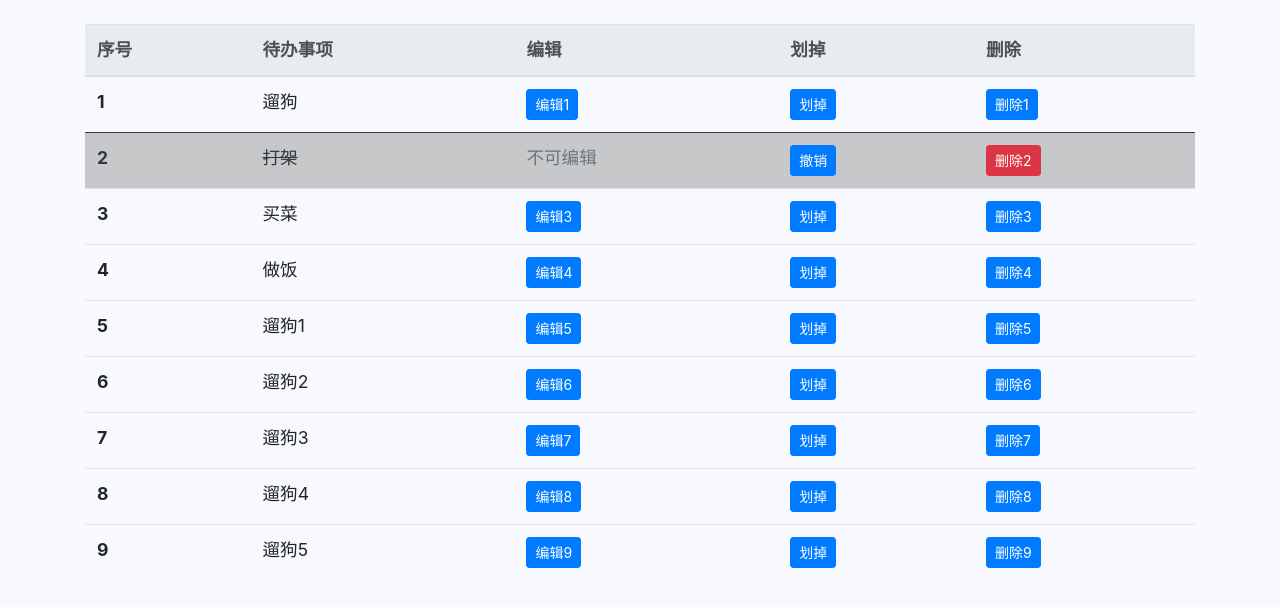
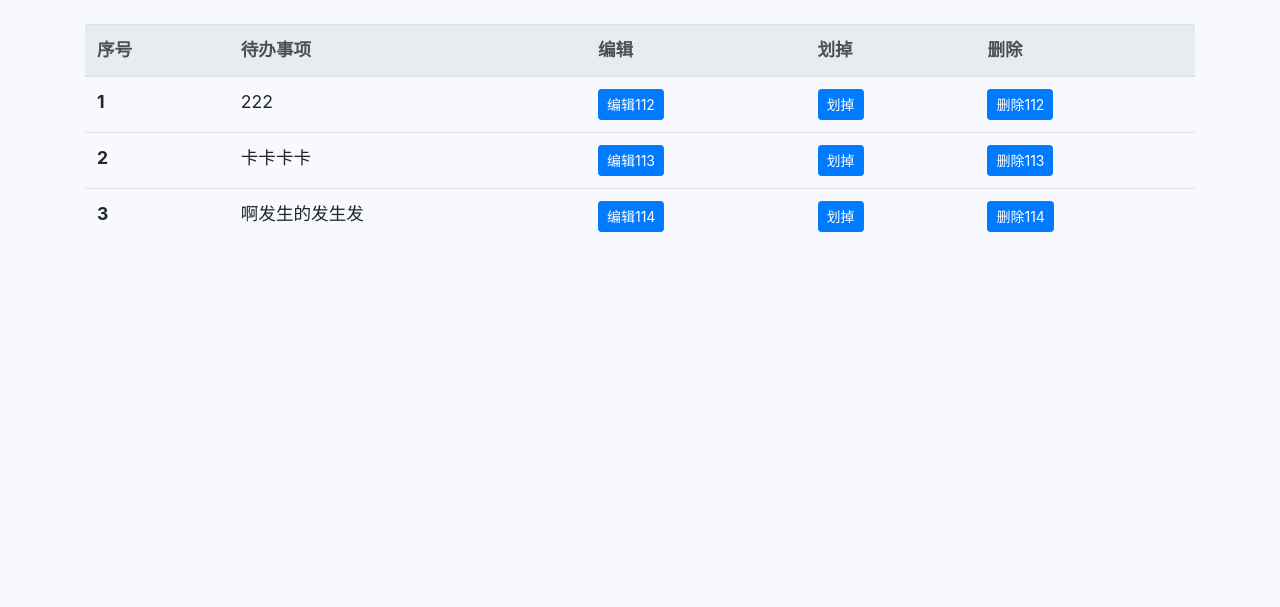
Before and after one commit to jimleelcc/to_do_list, a Django app: page /todo/home/ in a window 1280 px wide. Shown: the part 54-661 px from the top of the page. Run offline with Django 3.2, Linux system fonts and the light colour scheme; data comes from the database, SQL or seed files in the repository; both versions use the stored data as it was after the commit; some libraries are stand-ins or nearby versions.

Commit message:
完成
完成

```diff
--- a/todolist/models.py
+++ b/todolist/models.py
@@ -7,4 +7,4 @@ class Todo(models.Model):
     done = models.BooleanField(default=False)
 
     def __str__(self):
-        pass
+        return self.thing
--- a/todolist/templates/todolist/home.html
+++ b/todolist/templates/todolist/home.html
@@ -39,36 +39,36 @@
         </thead>
         <tbody class="no-underline">
           {% for 每一件事 in 清单 %}
-            {% if 每一件事.已完成 == True %}
+            {% if 每一件事.done == True %}
               <tr class="table-dark">
-                <th class="text-dark" scope="row">{{ forloop.counter }}</th>
-                <td class="text-dark" id="line-through">{{ 每一件事.待办事项 }}</td>
+                <th class="text-dark" scope="row">{{ forloop.counter}}</th>
+                <td class="text-dark" id="line-through">{{ 每一件事.thing }}</td>
                 <td class="text-secondary">不可编辑</td>
                 <td>
-                    <form method="POST" action="{% url 'todolist:划掉' forloop.counter %}">
+                    <form method="POST" action="{% url 'todolist:划掉' 每一件事.id %}">
                       {% csrf_token %}
                       <input name="完成状态" type="hidden" value="未完成">
                       <button type="submit" class="btn btn-primary btn-sm ">撤销</button>
                     </form>
                 </td>
                 <td>
-                    <form method="POST" action="{% url 'todolist:删除' forloop.counter %}">
+                    <form method="POST" action="{% url 'todolist:删除' 每一件事.id %}">
                       {% csrf_token %}
-                      <button type="submit" class="btn btn-danger btn-sm ">删除{{ forloop.counter}}</button>
+                      <button type="submit" class="btn btn-danger btn-sm ">删除{{ 每一件事.id }}</button>
                     </form>
                 </td>
               </tr>
             {% else %}
               <tr>
                 <th scope="row">{{ forloop.counter }}</th>
-                <td>{{ 每一件事.待办事项 }}</td>
+                <td>{{ 每一件事.thing }}</td>
                 <td>
-                  <a href="{% url 'todolist:编辑' forloop.counter %}">
-                    <button type="submit" class="btn btn-primary btn-sm ">编辑{{ forloop.counter}}</button>
+                  <a href="{% url 'todolist:编辑' 每一件事.id %}">
+                    <button type="submit" class="btn btn-primary btn-sm ">编辑{{ 每一件事.id }}</button>
                   </a>
                 </td>
                 <td>
-                    <form method="POST" action="{% url 'todolist:划掉' forloop.counter %}">
+                    <form method="POST" action="{% url 'todolist:划掉' 每一件事.id %}">
                       {% csrf_token %}
                       <input name="完成状态" type="hidden" value="已完成">
                       <button type="submit" class="btn btn-primary btn-sm ">划掉</button>
@@ -77,12 +77,12 @@
                 <td>
 
                     <!-- Button trigger modal -->
-                    <button type="button" class="btn btn-primary btn-sm" data-toggle="modal" data-target="#exampleModal{{ forloop.counter}}">
-                      删除{{ forloop.counter}}
+                    <button type="button" class="btn btn-primary btn-sm" data-toggle="modal" data-target="#exampleModal{{ 每一件事.id }}">
+                      删除{{ 每一件事.id }}
                     </button>
 
                     <!-- Modal -->
-                    <div class="modal fade" id="exampleModal{{ forloop.counter}}" tabindex="-1" role="dialog" aria-labelledby="exampleModalLabel" aria-hidden="true">
+                    <div class="modal fade" id="exampleModal{{ 每一件事.id}}" tabindex="-1" role="dialog" aria-labelledby="exampleModalLabel" aria-hidden="true">
                       <div class="modal-dialog" role="document">
                         <div class="modal-content">
                           <div class="modal-header">
@@ -92,14 +92,14 @@
                             </button>
                           </div>
                           <div class="modal-body">
-                            确定要删除<strong>未办事项：{{ 每一件事.待办事项 }}</strong>吗？
+                            确定要删除<strong>未办事项：{{ 每一件事.thing }}</strong>吗？
                           </div>
                           <div class="modal-footer">
                             <button type="button" class="btn btn-secondary" data-dismiss="modal">取消</button>
-                            <form method="POST" action="{% url 'todolist:删除' forloop.counter %}">
+                            <form method="POST" action="{% url 'todolist:删除' 每一件事.id %}">
                               {% csrf_token %}
                               <!-- <button type="submit" class="btn btn-primary btn-sm ">删除</button> -->
-                              <button type="submit" class="btn btn-primary">确认{{ forloop.counter}}</button>
+                              <button type="submit" class="btn btn-primary">确认{{ 每一件事.id }}</button>
                             </form>
 
                           </div>
--- a/todolist/urls.py
+++ b/todolist/urls.py
@@ -20,7 +20,7 @@ app_name = 'todolist'
 urlpatterns = [
     path('home/', views.home, name='待办清单'),
     path('about/', views.about, name='关于本站'),
-    path('edit/<forloop_counter>', views.edit, name='编辑'),
-    path('del/<forloop_counter>', views.delete, name='删除'),
-    path('cross/<forloop_counter>', views.cross, name='划掉'),
+    path('edit/<每一件事_id>', views.edit, name='编辑'),
+    path('del/<每一件事_id>', views.delete, name='删除'),
+    path('cross/<每一件事_id>', views.cross, name='划掉'),
 ]
--- a/todolist/views.py
+++ b/todolist/views.py
@@ -1,33 +1,21 @@
 from django.shortcuts import render, redirect
-
+from .models import Todo
 # Create your views here.
-
-lst = [
-    {'待办事项': '遛狗', '已完成': False},
-    {'待办事项': '打架', '已完成': True},
-    {'待办事项': '买菜', '已完成': False},
-    {'待办事项': '做饭', '已完成': False},
-    {'待办事项': '遛狗1', '已完成': False},
-    {'待办事项': '遛狗2', '已完成': False},
-    {'待办事项': '遛狗3', '已完成': False},
-    {'待办事项': '遛狗4', '已完成': False},
-    {'待办事项': '遛狗5', '已完成': False},
-]
 
 
 def home(request):
-    global lst
     if request.method == 'POST':
         # content = {'名字': str(request.POST), '是什么': str(type(request.POST))}
         if request.POST['待办事项'] == '':
-            content = {'清单': lst, '警告': '请输入内容！'}
+            content = {'清单': Todo.objects.all(), '警告': '请输入内容！'}
             return render(request, 'todolist/home.html', content)
         else:
-            lst.append({'待办事项': request.POST['待办事项'], '已完成': False})
-            content = {'清单': lst, '信息': '添加成功！'}
+            a_row = Todo(thing=request.POST['待办事项'], done=False)
+            a_row.save()
+            content = {'清单': Todo.objects.all(), '信息': '添加成功！'}
             return render(request, 'todolist/home.html', content)
     elif request.method == 'GET':
-        content = {'清单': lst}
+        content = {'清单': Todo.objects.all()}
         return render(request, 'todolist/home.html', content)
 
 
@@ -35,34 +23,38 @@ def about(request):
     return render(request, 'todolist/about.html')
 
 
-def edit(request, forloop_counter):
-    global lst
+def edit(request, 每一件事_id):
     if request.method == "POST":
         if request.POST['已修改事项'] == '':
             return render(request, 'todolist/edit.html', {'警告': '请输入内容！'})
         else:
-            lst[int(forloop_counter) - 1]['待办事项'] = request.POST['已修改事项']
+            a = Todo.objects.get(id=每一件事_id)
+            a.thing = request.POST['已修改事项']
+            a.save()
             return redirect('todolist:待办清单')
 
     elif request.method == "GET":
-        content = {'待修改事项': lst[int(forloop_counter) - 1]['待办事项']}
+        content = {'待修改事项': Todo.objects.get(id=每一件事_id).thing}
         return render(request, 'todolist/edit.html', content)
 
 
-def delete(request, forloop_counter):
-    global lst
+def delete(request, 每一件事_id):
     if request.method == "POST":
-        lst.pop(int(forloop_counter) - 1)
+        a = Todo.objects.get(id=每一件事_id)
+        a.delete()
         return redirect('todolist:待办清单')
     else:
         return redirect('todolist:待办清单')
 
 
-def cross(request, forloop_counter):
-    global lst
+def cross(request, 每一件事_id):
     if request.POST['完成状态'] == '已完成':
-        lst[int(forloop_counter) - 1]['已完成'] = True
+        a = Todo.objects.get(id=每一件事_id)
+        a.done = True
+        a.save()
         return redirect('todolist:待办清单')
     else:
-        lst[int(forloop_counter) - 1]['已完成'] = False
+        a = Todo.objects.get(id=每一件事_id)
+        a.done = False
+        a.save()
         return redirect('todolist:待办清单')
--- a/教程 Django_ToDoApp/13.数据库.txt
+++ b/教程 Django_ToDoApp/13.数据库.txt
@@ -132,7 +132,7 @@ Todo.objects.all() -> QuerySet 查询集合 简单理解为表中的所有数据
 __str__  显示更友好,命令行以及admin界面
 Todo.objects.count() -> 行的数量
 
-a_row = Todo(thing='逛街', done=False) -> 创建一行数据, 但并未保存
+a_row = Todo(thing='看电影', done=False) -> 创建一行数据, 但并未保存
 a_row.save() -> 真正保存到库中
 a_row.id -> 保存之后才有id(序号)
 
```
Also changed, not shown: todolist/views1.py (added, +68 -0 lines), db.sqlite3, to_do_list/README.md (added), 1 other file.
